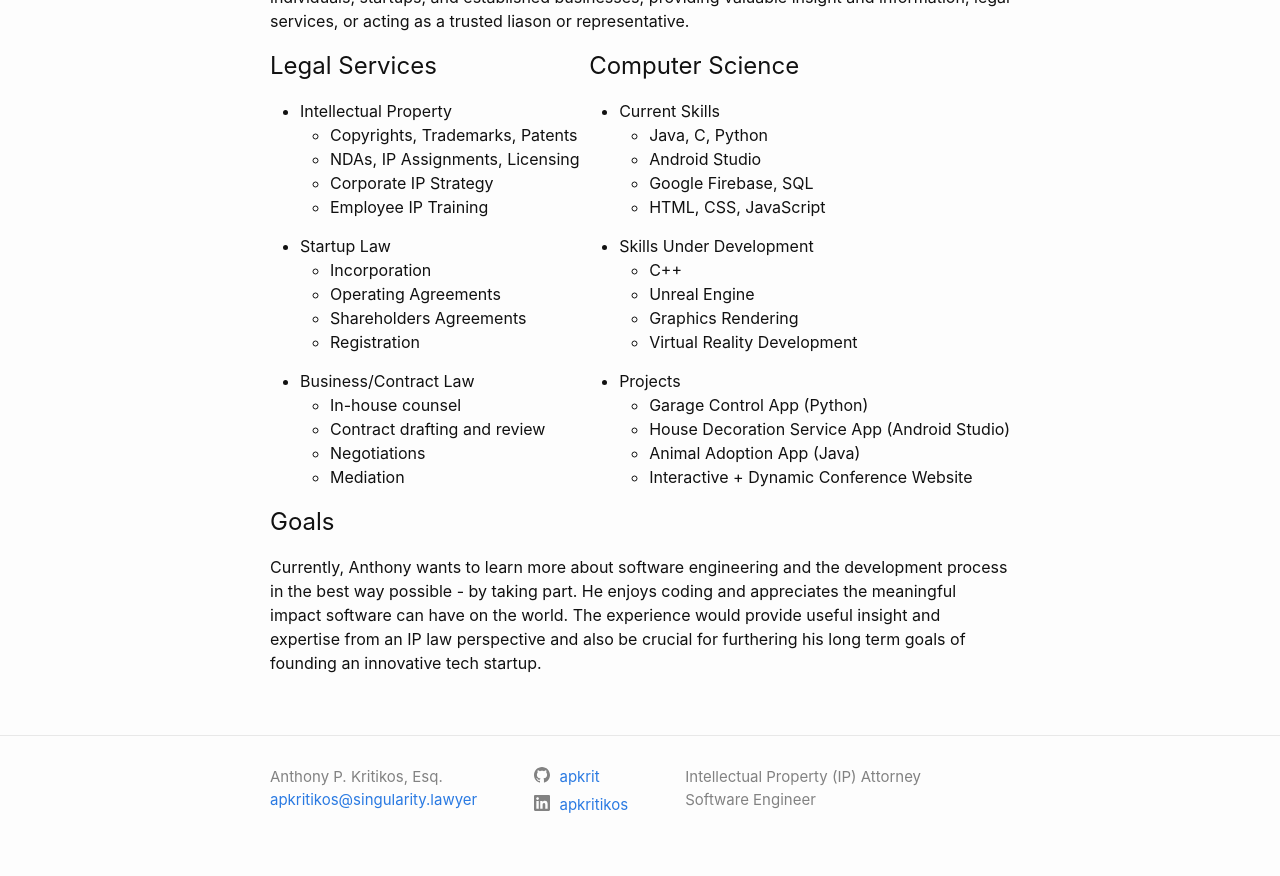
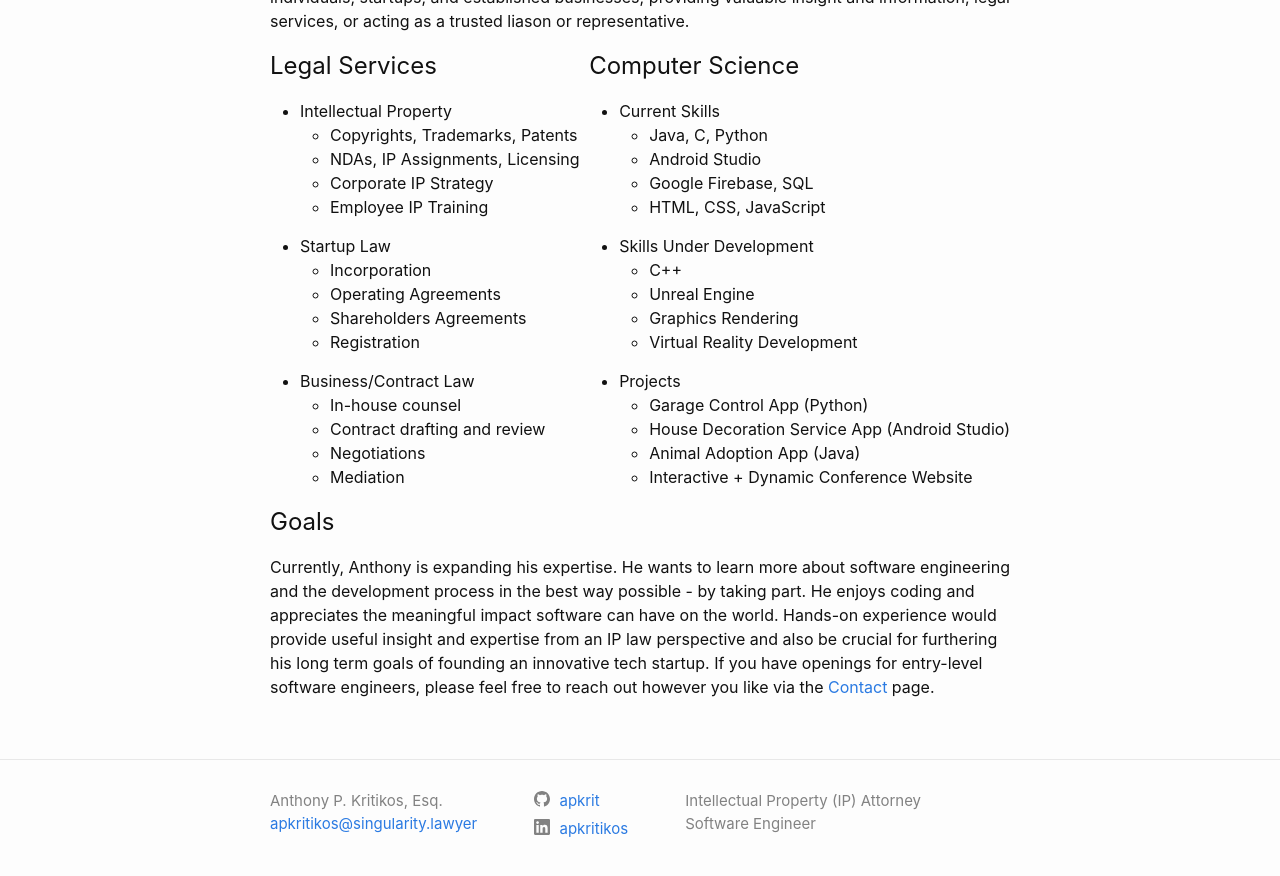
Before and after one commit to apkrit/apkrit.github.io, a Jekyll site: the page built from about.md, in a window 1280 px wide and 900 px high, scrolled down 930 px. Shown: the top 876 px of the window. Built offline with Jekyll 4.4.1, drawn with Linux system fonts in a browser that asks for light colours.

Commit message:
Edits and adds to about page

```diff
--- a/about.md
+++ b/about.md
@@ -6,7 +6,6 @@
 <h1 class="post-title">About Anthony</h1>
 
 ![homesplash]({{ site.url }}/assets/images/img2.jpg)
-
 
 <h1>Background</h1>
 
@@ -68,5 +67,5 @@
 
 <div class="goals">
     <h1>Goals</h1>
-    <p>Currently, Anthony wants to learn more about software engineering and the development process in the best way possible - by taking part. He enjoys coding and appreciates the meaningful impact software can have on the world. The experience would provide useful insight and expertise from an IP law perspective and also be crucial for furthering his long term goals of founding an innovative tech startup.</p>
+    <p>Currently, Anthony is expanding his expertise. He wants to learn more about software engineering and the development process in the best way possible - by taking part. He enjoys coding and appreciates the meaningful impact software can have on the world. Hands-on experience would provide useful insight and expertise from an IP law perspective and also be crucial for furthering his long term goals of founding an innovative tech startup. If you have openings for entry-level software engineers, please feel free to reach out however you like via the <a href="https://singularity.lawyer/contact">Contact</a> page.</p>
 </div>
```
